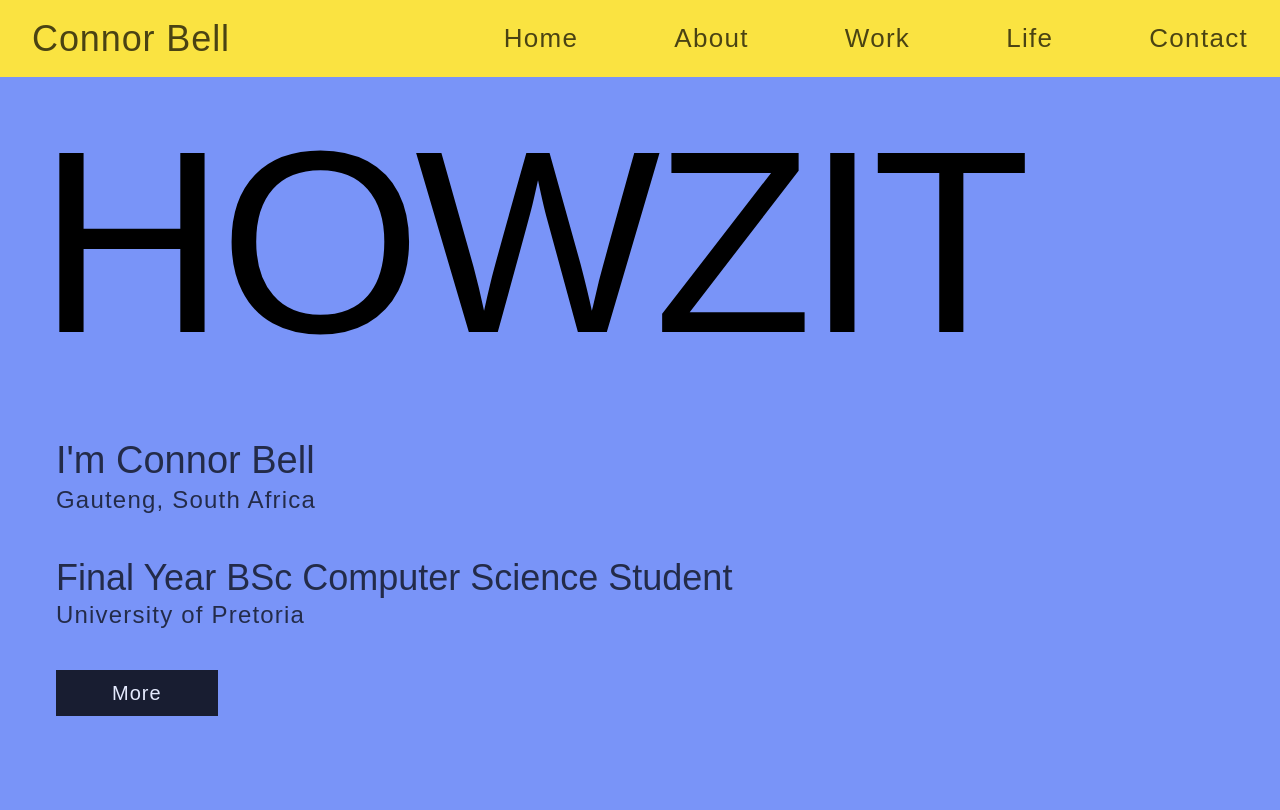
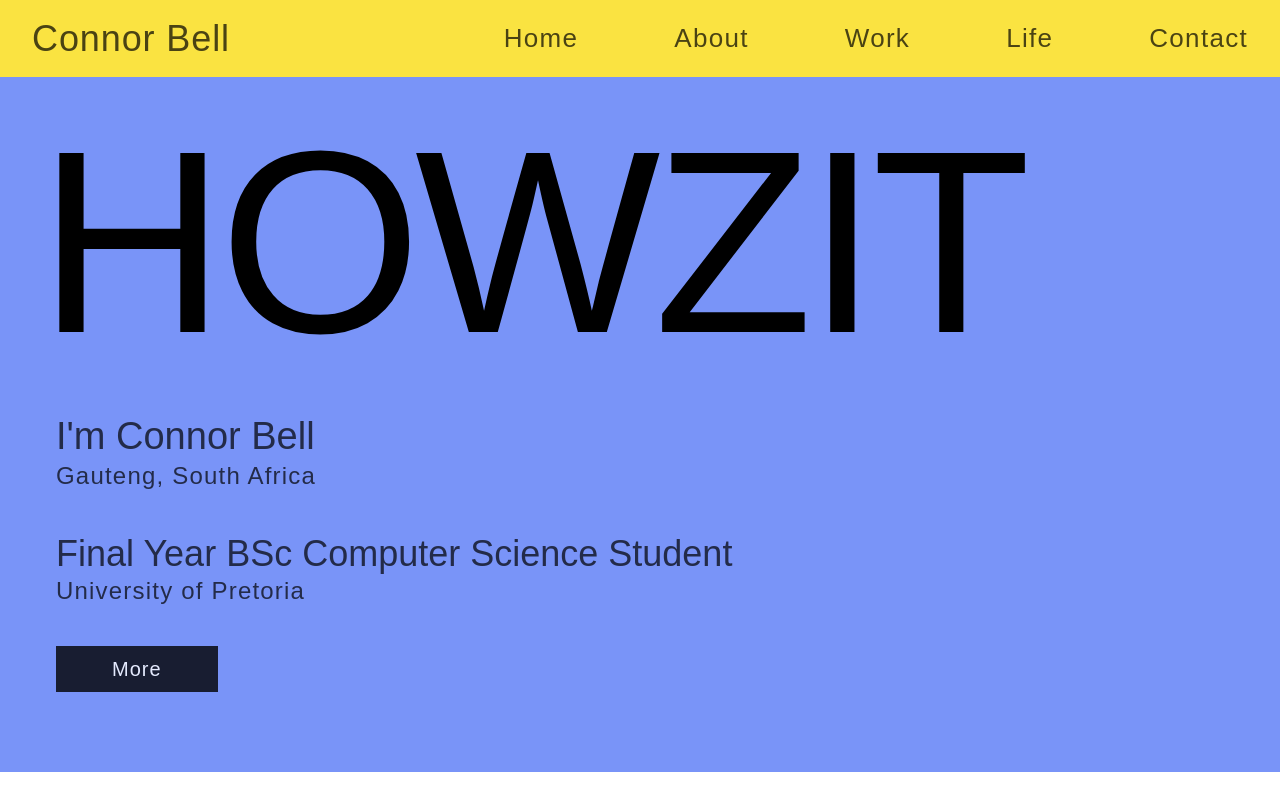
Before and after one commit to u24569608/Connor_Bell_CO_ZA, a Next.js app in the folder site/: page / in a window 1280 px wide. Shown: the top 810 px of the page. Built offline with nearby package versions, Linux system fonts and the light colour scheme; a web font is replaced by a local one.

Commit message:
Update Hero.tsx

```diff
--- a/site/components/Hero.tsx
+++ b/site/components/Hero.tsx
@@ -25,7 +25,7 @@ export default function Hero() {
           </h1>
 
           {/* Space below HOWZIT */}
-          <div className="mt-4 md:mt-6 lg:mt-8">
+          <div className="mt-2 md:mt-2 lg:mt-2">
 
             {/* I'm Connor Bell */}
             <div className="text-[32px] md:text-[36px] lg:text-[38px] leading-tight opacity-70 text-black">
@@ -75,8 +75,8 @@ export default function Hero() {
             </div>
           </div>
 
-          {/* Bottom spacing (control this) */}
-          <div className="pb-24 md:pb-28 lg:pb-32" />
+          {/* Bottom spacing */}
+          <div className="pb-20 md:pb-20 lg:pb-20" />
 
         </div>
       </div>
```
